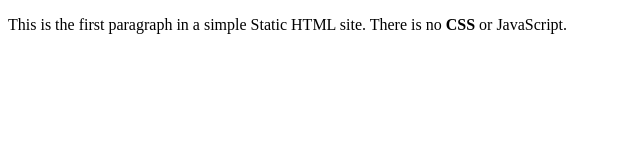
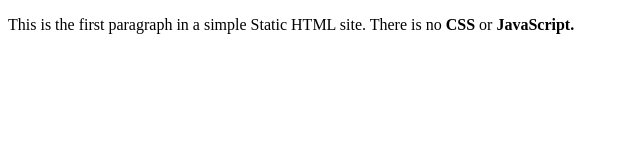
Before and after one commit to saadalsayed/static, a plain HTML site: page index.html in a window 1280 px wide. Shown: the full height of the page, 0-640 px from the left. Drawn offline with Linux system fonts and the light colour scheme.

Commit message:
Update index.html

```diff
--- a/index.html
+++ b/index.html
@@ -4,6 +4,6 @@
     <title>Static HTML Site</title>
   </head>
   <body>
-    <p>This is the first paragraph in a simple Static HTML site. There is no <strong>CSS</strong> or JavaScript.</p>
+    <p>This is the first paragraph in a simple Static HTML site. There is no <strong>CSS</strong> or <strong>JavaScript</script>.</p>
   </body>
 </html>
```
